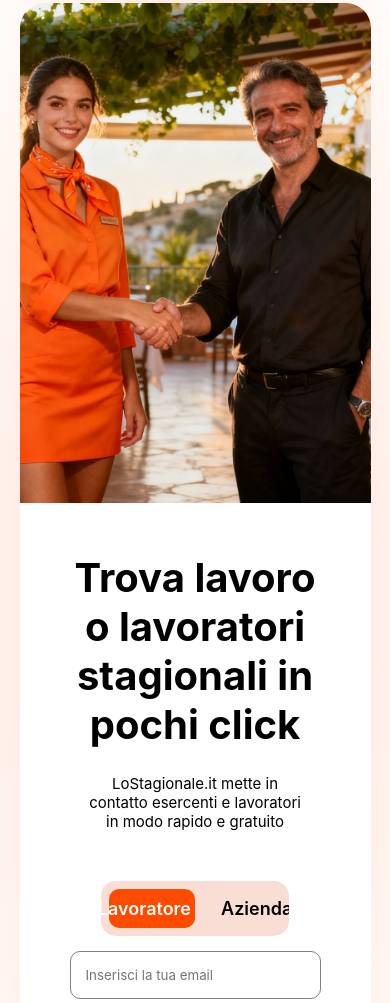
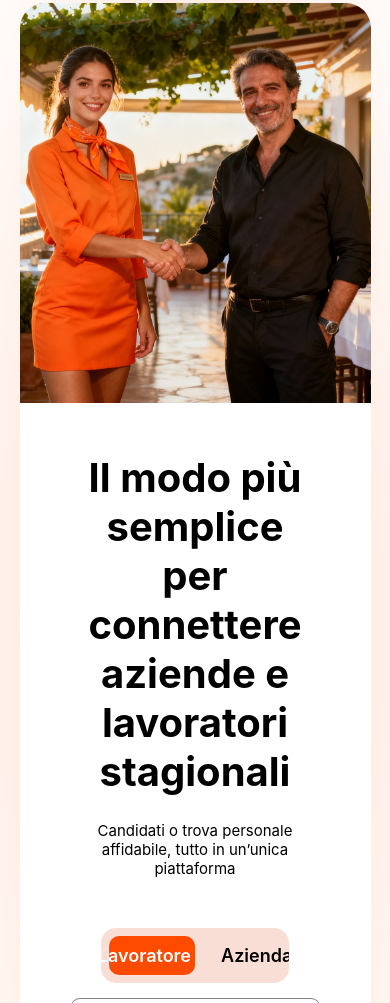
Before and after one commit to lostagionale/landing-page-newsletter, a plain HTML site: page src/index.html in a window 390 px wide. Shown: the part 97-1100 px from the top of the page. Drawn offline with nearby package versions, Linux system fonts and the light colour scheme.

Commit message:
feat: change text and img height on mobile

```diff
--- a/src/index.html
+++ b/src/index.html
@@ -16,8 +16,8 @@
     <div class="fixed-modal center-flex row">
         <img src="assets/job-restaurant.jpeg" alt="" />
         <div class="right center-flex column">
-            <h1> Trova lavoro o lavoratori stagionali in pochi click </h1>
-            <p> LoStagionale.it mette in contatto esercenti e lavoratori in modo rapido e gratuito </p>
+            <h1> Il modo più semplice per connettere aziende e lavoratori stagionali </h1>
+            <p> Candidati o trova personale affidabile, tutto in un’unica piattaforma </p>
 
             <form id="form" class="center-flex column">
                 <div class="selector center-flex">
--- a/src/style.css
+++ b/src/style.css
@@ -85,11 +85,16 @@ nav{width: 100dvw; height: 100px; position: absolute; top: 0; left: 0;}
     .fixed-modal h1{font-size: 3em !important;}
 }
 
+@media screen and (max-height: 900px){
+    .fixed-modal{margin-top: 50px;}
+    .fixed-modal h1{font-size: 2.5em !important;}
+}
+
 @media screen and (max-width: 1250px){
     body{height: auto; align-items: flex-start !important;}
     .fixed-modal{width: 90dvw; height: auto; flex-direction: column; margin: 100px 0;}
 
     .fixed-modal h1{font-size: 2.5em !important;}
-    .fixed-modal img{width: 100%; height: 500px; border-radius: 25px 25px 0 0;}
+    .fixed-modal img{width: 100%; height: 400px; border-radius: 25px 25px 0 0;}
     .fixed-modal .right{width: 100%; padding: 50px;}
 }
```
